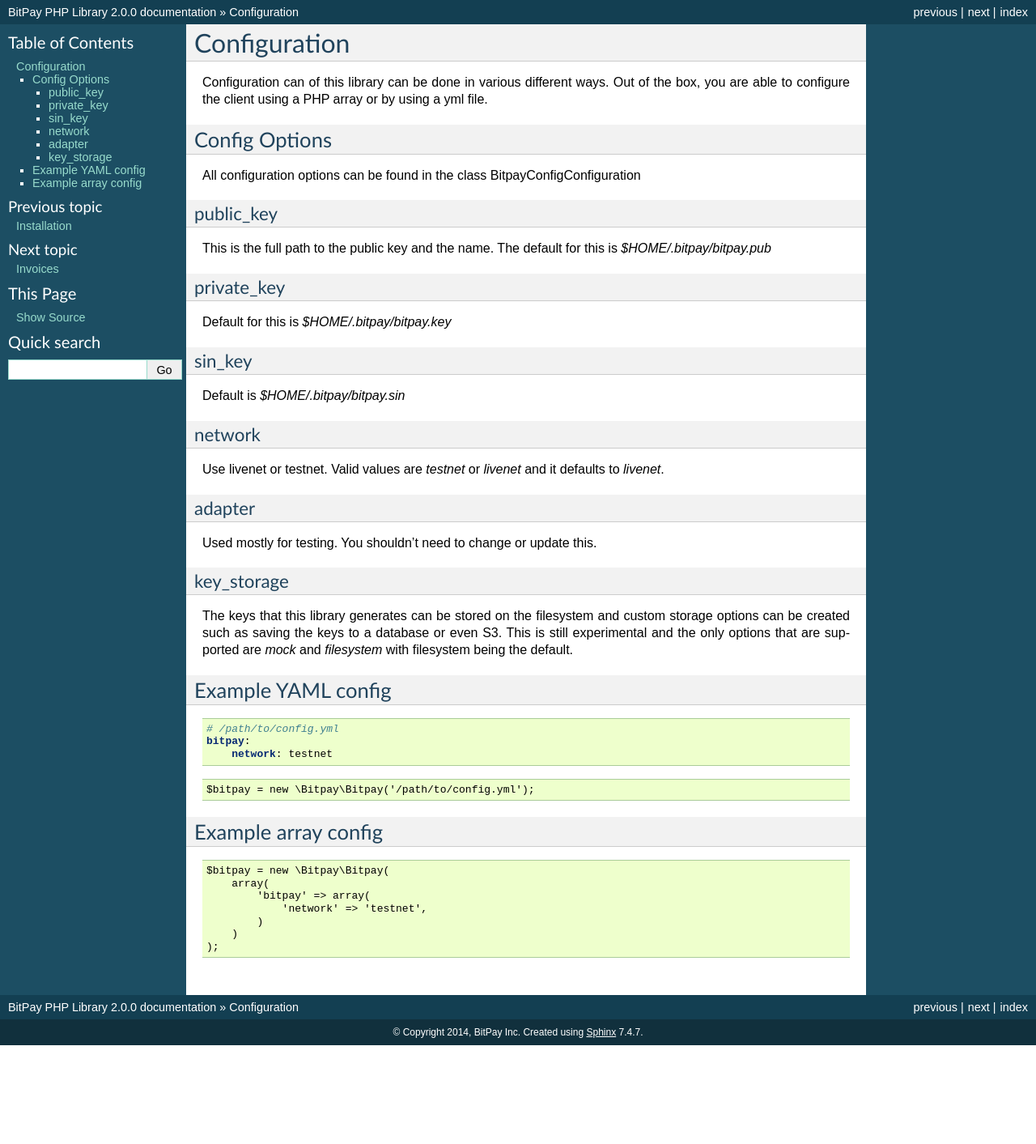
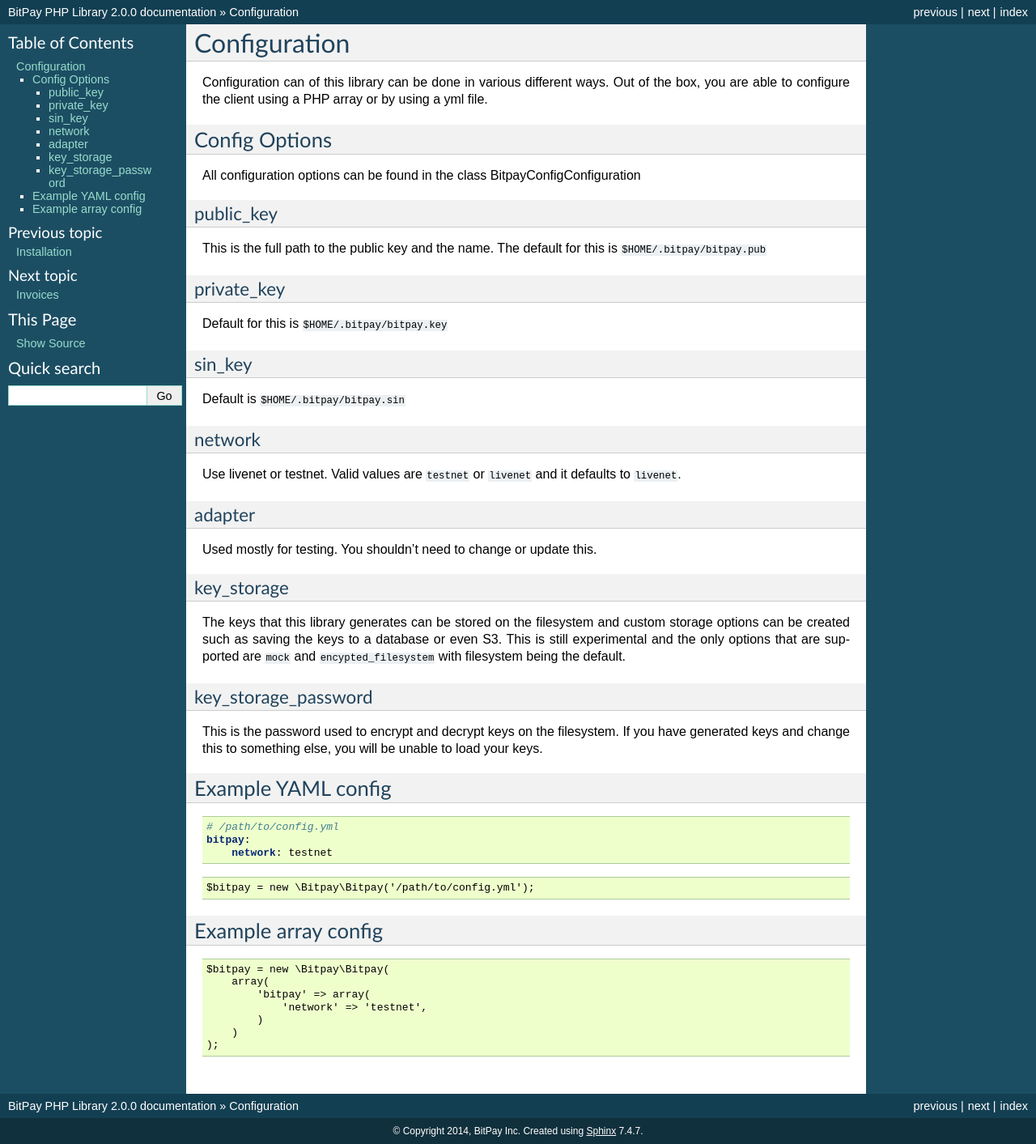
Before and after one commit to bitpay/php-bitpay-client, a Sphinx documentation site: the page built from docs/configuration.rst, in a window 1280 px wide. Shown: the whole page at 81% size. Built offline with Sphinx 7.4.7, drawn with Linux system fonts in a browser that asks for light colours; before the commit the page ends 1291 px from its top, so only the background shows below that.

Commit message:
Updated docs and changed default storage method to encrypted filesystem

```diff
--- a/docs/configuration.rst
+++ b/docs/configuration.rst
@@ -16,23 +16,23 @@
 ----------
 
 This is the full path to the public key and the name. The default for this
-is `$HOME/.bitpay/bitpay.pub`
+is ``$HOME/.bitpay/bitpay.pub``
 
 private_key
 -----------
 
-Default for this is `$HOME/.bitpay/bitpay.key`
+Default for this is ``$HOME/.bitpay/bitpay.key``
 
 sin_key
 -------
 
-Default is `$HOME/.bitpay/bitpay.sin`
+Default is ``$HOME/.bitpay/bitpay.sin``
 
 network
 -------
 
-Use livenet or testnet. Valid values are `testnet` or `livenet` and it defaults
-to `livenet`.
+Use livenet or testnet. Valid values are ``testnet`` or ``livenet`` and it defaults
+to ``livenet``.
 
 adapter
 -------
@@ -45,7 +45,14 @@
 The keys that this library generates can be stored on the filesystem and custom
 storage options can be created such as saving the keys to a database or even
 S3. This is still experimental and the only options that are supported are
-`mock` and `filesystem` with filesystem being the default.
+``mock`` and ``encypted_filesystem`` with filesystem being the default.
+
+key_storage_password
+--------------------
+
+This is the password used to encrypt and decrypt keys on the filesystem. If you
+have generated keys and change this to something else, you will be unable to
+load your keys.
 
 Example YAML config
 ===================
```
Also changed, not shown: 8 other files.
